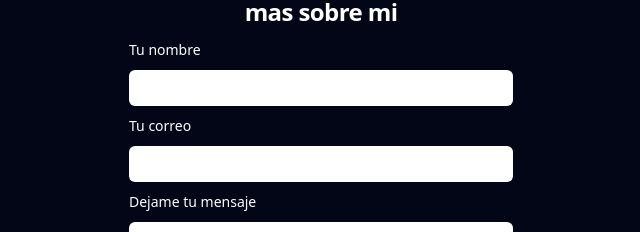
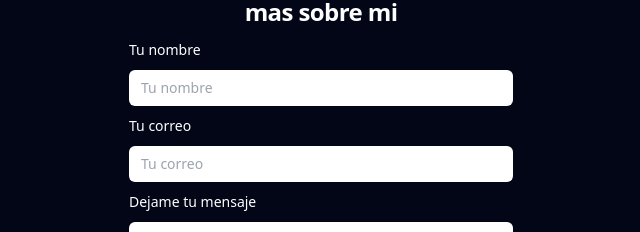
Before and after one commit to Carlos-Boton/Portafolio, a React (Create React App) app: page / in a window 1280 px wide. Shown: the part 2654-2886 px from the top of the page, without its empty margins (319-959 px from the left). Built offline with nearby package versions, Linux system fonts and the light colour scheme.

Commit message:
cambios en contacto

```diff
--- a/src/components/pages/contacto.jsx
+++ b/src/components/pages/contacto.jsx
@@ -55,6 +55,7 @@ const Contacto = ({ iconsContacto,iconosImagenes,logoSeleccionado }) => {
                                 <input
                                     name="text"
                                     type="text"
+                                    placeholder="Tu nombre"
                                     required
                                     className="block w-full rounded-md bg-white px-3 py-1.5 text-base text-gray-900 outline-1 -outline-offset-1 outline-gray-300 placeholder:text-gray-400 focus:outline-2 focus:-outline-offset-2 focus:outline-slate-600 sm:text-sm/6"
                                 />
@@ -69,6 +70,7 @@ const Contacto = ({ iconsContacto,iconosImagenes,logoSeleccionado }) => {
                                 <input
                                     name="email"
                                     type="email"
+                                    placeholder="Tu correo"
                                     required
                                     autoComplete="email"
                                     className="block w-full rounded-md bg-white px-3 py-1.5 text-base text-gray-900 outline-1 -outline-offset-1 outline-gray-300 placeholder:text-gray-400 focus:outline-2 focus:-outline-offset-2 focus:outline-slate-600 sm:text-sm/6"
```
